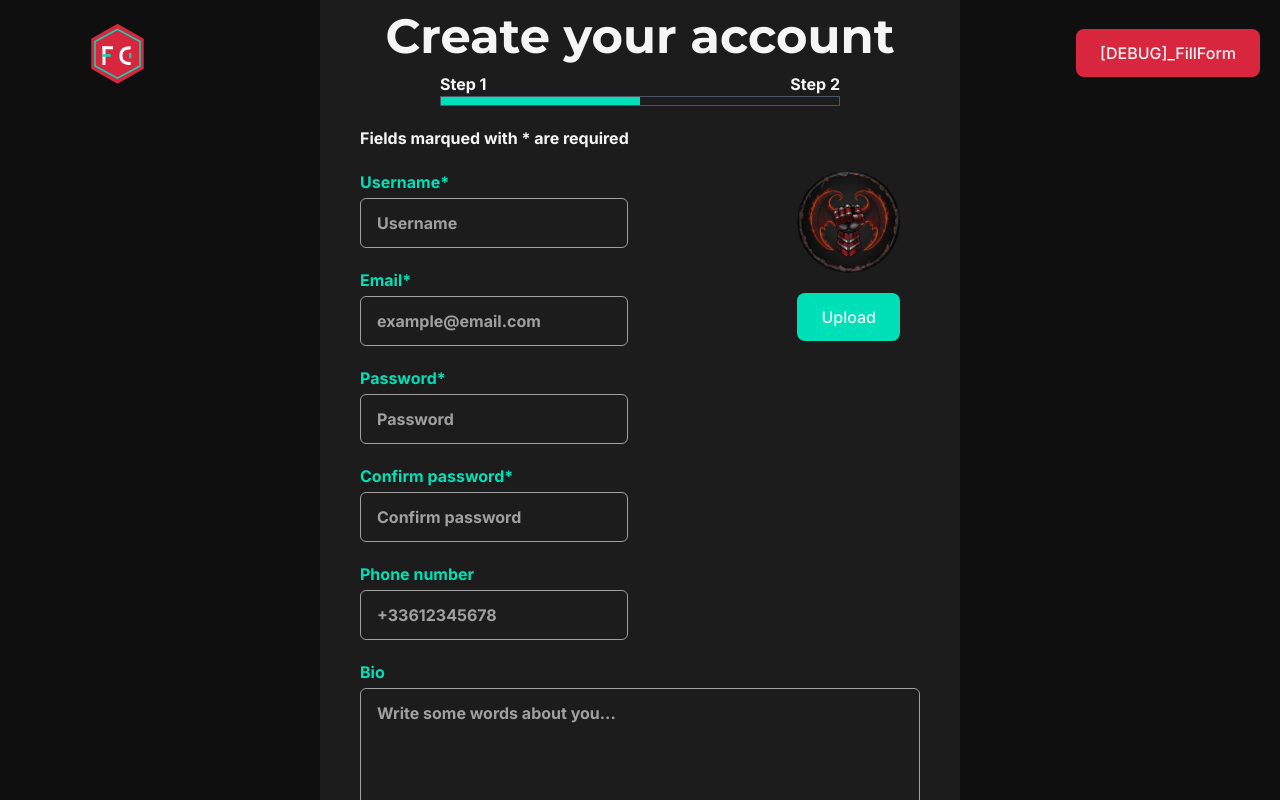
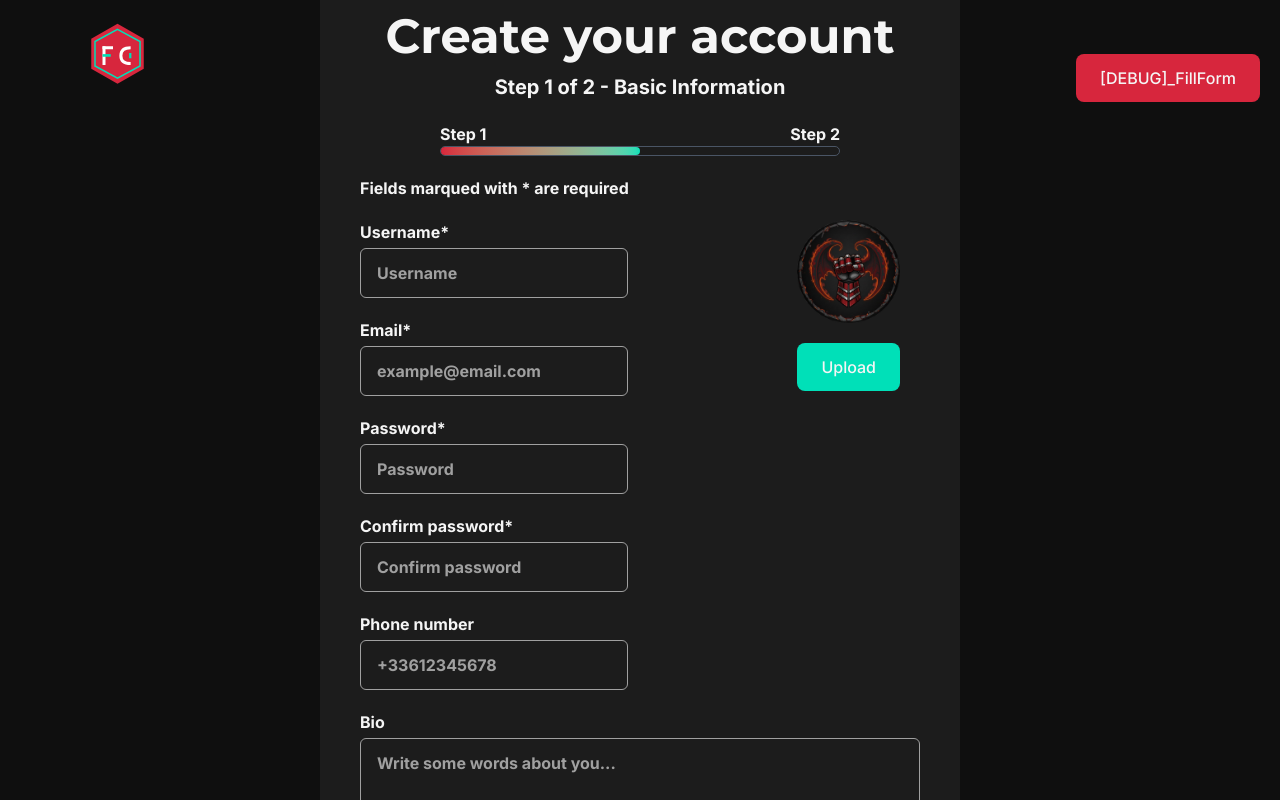
Before and after one commit to gregoirelebas/FightConnect-frontend, a Next.js app: page /signup in a window 1280 px wide. Shown: the top 800 px of the page. Built offline with nearby package versions, Linux system fonts and the light colour scheme; no server answers.

Commit message:
Changed CSS of signup and signup promoter

```diff
--- a/app/signup/...UI/HeaderSignup.tsx
+++ b/app/signup/...UI/HeaderSignup.tsx
@@ -8,31 +8,39 @@ export default function HeaderSignup(props: StepProps) {
   const headerBarre = () => {
     if (props.step === "Step1") {
       return (
-        <div className="flex flex-row w-full border border-gray-600">
-          <div className="h-2 w-1/2 bg-accent"></div>
-          <div className="h-2 w-1/2"></div>
+        <div className="w-full flex flex-col items-center">
+          <h1>Create your account</h1>
+          <p>Step 1 of 2 - Basic Information</p>
+          <div className="w-2/3 mt-5 flex flex-col">
+            <div className="flex justify-between">
+              <span>Step 1</span>
+              <span>Step 2</span>
+            </div>
+            <div className="flex flex-row w-full border rounded-2xl border-gray-600">
+              <div className="h-2 w-1/2 rounded-2xl bg-linear-to-r from-primary to-accent"></div>
+              <div className="h-2 w-1/2 rounded-2xl"></div>
+            </div>
+          </div>
         </div>
       );
     } else if (props.step === "Step2") {
       return (
-        <div className="flex flex-row w-full border border-gray-600">
-          <div className="h-2 w-1/2 bg-accent"></div>
-          <div className="h-2 w-1/2 bg-accent"></div>
+        <div className="w-full flex flex-col items-center">
+          <h1>Complete your account</h1>
+          <p>Step 2 of 2 - Professional Information</p>
+          <div className="w-2/3 mt-5 flex flex-col">
+            <div className="flex justify-between">
+              <span>Step 1</span>
+              <span>Step 2</span>
+            </div>
+            <div className="flex flex-row w-full rounded-2xl border border-gray-600">
+              <div className="h-2 w-full rounded-2xl bg-linear-to-r from-primary to-accent"></div>
+            </div>
+          </div>
         </div>
       );
     }
   };
 
-  return (
-    <>
-      <h1>Create your account</h1>
-      <div className="w-2/3 flex flex-col">
-        <div className="flex justify-between">
-          <span>Step 1</span>
-          <span>Step 2</span>
-        </div>
-        {headerBarre()}
-      </div>
-    </>
-  );
+  return <>{headerBarre()}</>;
 }
--- a/app/signup/...UI/signup.tsx
+++ b/app/signup/...UI/signup.tsx
@@ -148,7 +148,7 @@ export default function SignupComponent() {
       <div className="flex flex-col gap-5 p-5 rounded-2xl">
         <span>Fields marqued with * are required</span>
         <div className="w-full flex justify-between">
-          <fieldset className="flex flex-wrap  gap-5 text-accent">
+          <fieldset className="flex flex-wrap  gap-5">
             <Input
               label="Username*"
               placeholder="Username"
@@ -196,7 +196,7 @@ export default function SignupComponent() {
               onChange={(value) => setPhoneNumber(String(value))}
             />
           </fieldset>
-          <div className="flex flex-col items-center gap-5 px-5 ">
+          <div className="flex flex-col items-center max-w-65 gap-5 px-5 ">
             <Image src={profile} alt="Profile picture" width={150} className="rounded-2xl" />
             {profilePicture && <span className="text-grey">{profilePicture}</span>}
             <Button
@@ -216,7 +216,7 @@ export default function SignupComponent() {
             />
           </div>
         </div>
-        <fieldset className="w-full text-accent">
+        <fieldset className="w-full">
           <TextArea
             label="Bio"
             placeholder="Write some words about you..."
@@ -231,7 +231,7 @@ export default function SignupComponent() {
         <Button variant={ButtonVariant.Primary} className="w-3xs" onClick={loadNextPage}>
           Continue
         </Button>
-        <span className='border mt-4 pt-2 flex justify-center border-r-0 border-l-0 border-b-0 w-200'>Already have an account ? <span className='text-accent cursor-pointer' onClick={loadSignIn}> Sign in</span></span>
+        <span className='border mt-8 pt-2 flex justify-center border-r-0 border-l-0 border-b-0 w-200'>Already have an account ? <span className='text-accent cursor-pointer' onClick={loadSignIn}> Sign in</span></span>
       </div>
       </div>
     </div>
--- a/app/signup/...UI/signupPromoter.tsx
+++ b/app/signup/...UI/signupPromoter.tsx
@@ -14,6 +14,7 @@ import Cookies from '@/app/...types/cookies';
 import { deleteCookies, setCookie } from '@/app/...helpers/cookies';
 import { useRouter } from 'next/navigation';
 import HeaderSignup from './HeaderSignup';
+import Link from 'next/link';
 
 export default function SignupPromoterComponent() {
   const router = useRouter();
@@ -144,19 +145,22 @@ export default function SignupPromoterComponent() {
 
   return (
     <div className="flex h-screen w-full justify-center">
-     <div className='flex flex-col w-2/3 p-3 pb-8 pt-5 bg-foreground justify-between items-center'>
+     <div className='flex flex-col w-2/3 p-3 pb-8 pt-5 justify-between items-center'>
       <Button variant={ButtonVariant.Primary} className="absolute right-5" onClick={DEBUG_fillForm}>
         [DEBUG]_FillForm
       </Button>
       <HeaderSignupComponent step={Step.Step2} />
+      <div className='card w-9/10 flex flex-row items-center justify-center mt-2 pr-40'>
+      <span>I'm a :</span>
       <RoleSwitch role={Role.Promoter} />
-      <div className="card bg-black w-9/10">
-        <h3>Official informations</h3>
-        <div className="flex justify-around gap-10">
-          <div className="flex flex-col">
-            <div>Sport</div>
+      </div>
+      <div className="card w-9/10 m-2">
+        <p>Official informations</p>
+        <div className="flex flex-col justify-around items-center gap-3 ">
+          <div className="flex flex-col w-9/10">
+            <div>Select a sport :</div>
             <SportDropdown
-              className="w-3xs"
+              className="w-full"
               onChange={(value) => {
                 setSport(value as Sport);
               }}
@@ -168,22 +172,27 @@ export default function SignupPromoterComponent() {
             value={siret}
             pattern={/\d{14}/}
             error="SIRET format invalid"
-            className="w-md"
+            className="w-238"
             onChange={(value) => setSiret(String(value))}
           />
         </div>
       </div>
-      <div className="card">
-        <h3 className="text-center">Organizations you have worked with :</h3>
-        <div className="min-h-20 flex flex-col bg-black justify-between items-center rounded-2xl">
+      <div className="card w-9/10">
+        <p className="text-center">Organizations you have worked with :</p>
+        <div className="min-h-20 flex flex-col justify-between items-center rounded-2xl">
           <div className="scroll-auto">{organizationsElements}</div>
           <Button variant={ButtonVariant.Secondary} className="mb-5" onClick={addOrganization}>
             Add organization
           </Button>
         </div>
       </div>
-      <div className="flex flex-col items-center gap-2">
+      <div className="flex flex-row items-center gap-2">
         {errorMessage && <span className="text-error">{errorMessage}</span>}
+        <Link href="/signup" >
+        <Button variant={ButtonVariant.Ternary} className="w-3xs">
+          Back
+        </Button>
+        </Link>
         <Button variant={ButtonVariant.Primary} className="w-3xs" onClick={registerPromoter}>
           Sign up!
         </Button>
```
